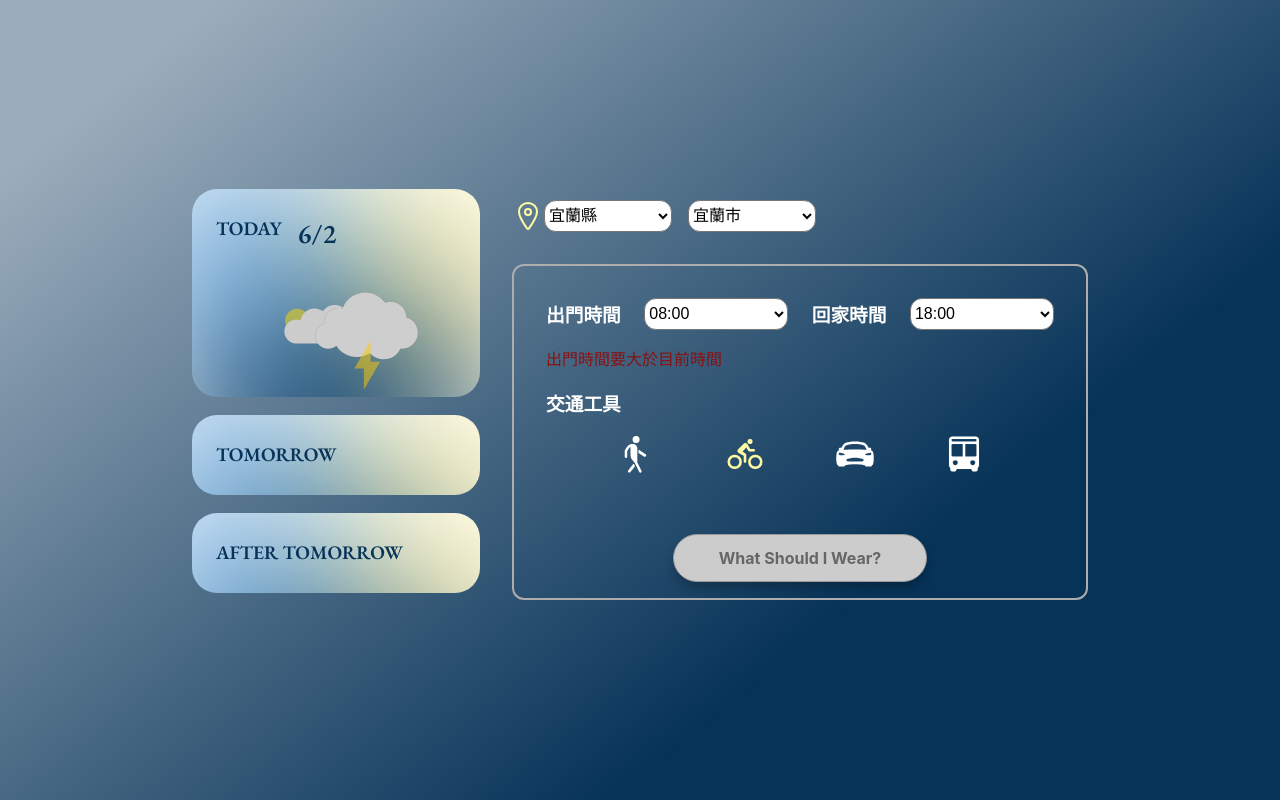
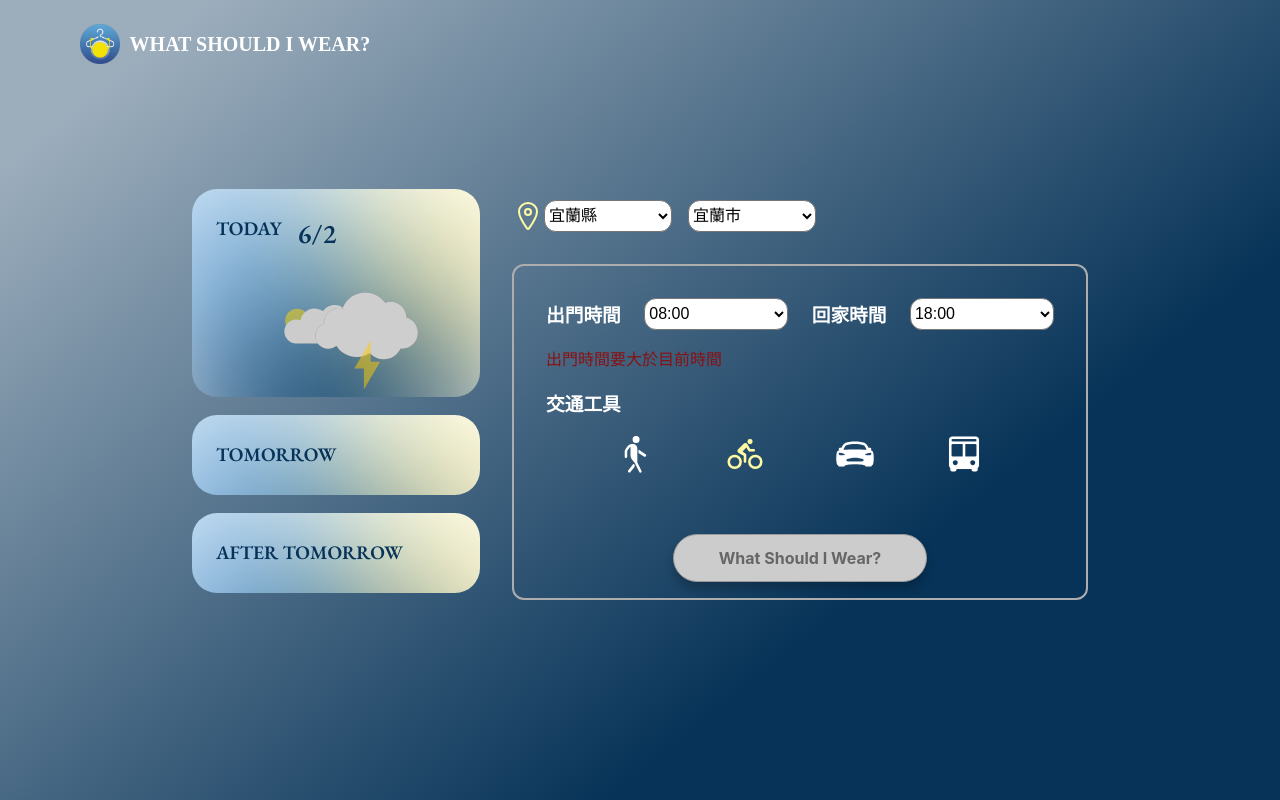
Before and after one commit to ooospooky/What-Should-I-Wear, a React (Create React App) app: page /home in a window 1280 px wide. Built offline with nearby package versions, Linux system fonts and the light colour scheme.

Commit message:
add logo&text on all page

```diff
--- a/src/App.js
+++ b/src/App.js
@@ -1,10 +1,11 @@
-import axios from "axios";
+import "./App.scss"
 import { useState } from 'react'
 import Home from "./Page/Home/Home";
 import Result from "./Page/Result/Result";
 import LandingPage from "./Page/LandingPage/LangingPage"
 import { BrowserRouter as Router, Routes, Route } from 'react-router-dom'
 import { WeatherContext } from './Contexts/WeatherContext'
+import logo from "./Assets/img/logo.png"
 
 function App() {
 
@@ -37,7 +38,13 @@ function App() {
   const [formData, setFormData] = useState()
   //
   return (
-    <div className="App">
+    <div className="App" style={{position:"relative"}}>
+      <div className="logoDiv"  >
+      <img className="logoDiv__img" src={logo} />
+      <span className="logoDiv__span">WHAT SHOULD I WEAR?</span>
+      </div>
+
+
       <WeatherContext.Provider value={{ weatherTemp, setWeatherTemp, pop, setPop, formData, setFormData }}>
       <Router>
         <Routes>
--- /dev/null
+++ b/src/App.scss
@@ -0,0 +1,22 @@
+.App{
+  position: relative;
+}
+.logoDiv{
+  position:absolute;
+  top:1.5rem;
+  left:5rem;
+  z-index: 1;
+  display:flex;
+  align-items: center;
+  &__img{
+    width:40px;
+    height:40px;
+    margin-right: .6rem;
+  }
+  &__span{
+    color:white;
+    font-size: 20px;
+    font-weight: 700;
+    font-family: "Times New Roman";
+  }
+}
--- a/src/Page/LandingPage/LangingPage.js
+++ b/src/Page/LandingPage/LangingPage.js
@@ -4,6 +4,7 @@ import { Player, Controls } from '@lottiefiles/react-lottie-player';
 import {useNavigate} from 'react-router-dom'
 import salesman from '../../Assets/animation/salesman.json' //https://lottiefiles.com/99745-sales-man
 import landingpageMan from '../../Assets/animation/landingpageMan.json' //https://lottiefiles.com/97387-digital-designer
+import logo from '../../Assets/img/logo.png'
 
 function LangingPage() {
   const [showTransition, setShowTransition] = useState(false)
@@ -14,7 +15,7 @@ function LangingPage() {
   }
   return (
 
-    <div className='landingPage'>
+    <div className='landingPage' style={{position:"relative"}}>
          {showTransition ? <div style={{ height: '100vh', width: '100vw', background: "linear-gradient(141.11deg, rgba(7, 51, 88, 0.4) 9.39%, #073358 70.4%)" }}>
         <Player
           className='transitionAnimation'
@@ -26,6 +27,7 @@ function LangingPage() {
         />
       </div> : <></>}
       <div className='left' style={showTransition ? { display: 'none' } : {}}>
+
         {/* Alleviate Your Worries: Dress Suggestions for Any Weather */}
         {/* Ease Your Concerns: Outfit Recommendations for Any Weather */}
         {/* Weather-Based Dress Suggestions, Prepare for Every Day */}
```
Also changed, not shown: src/Assets/img/logo.png (added).
